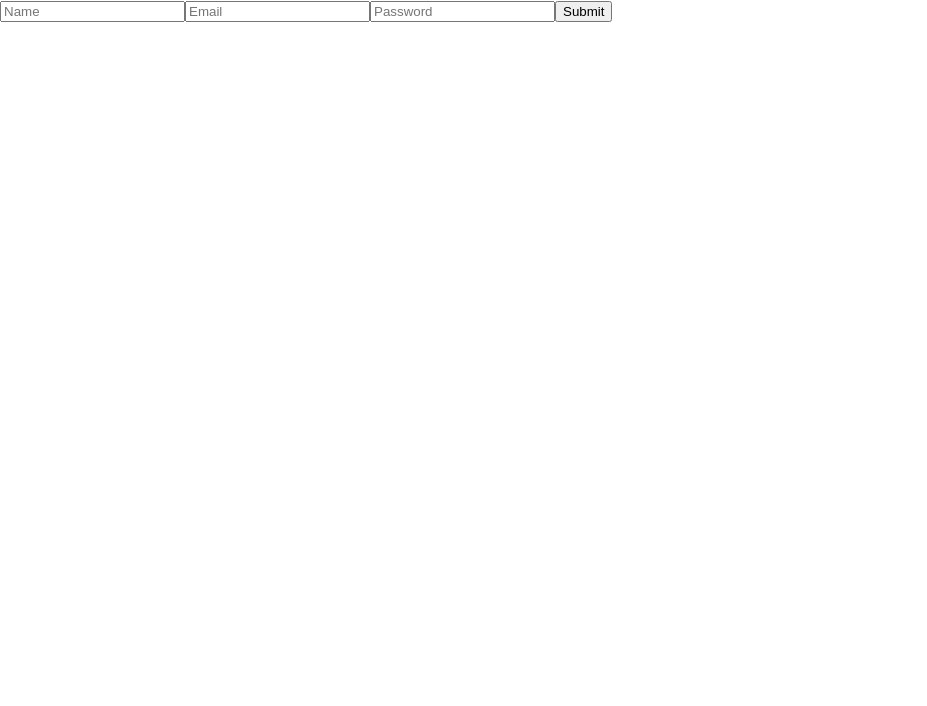
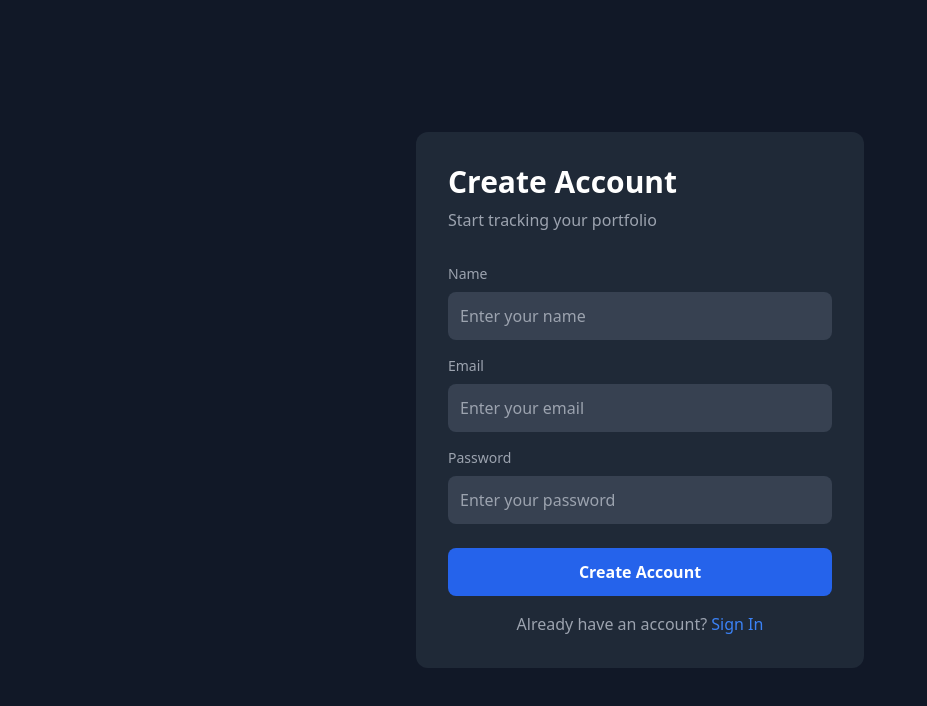
Before and after one commit to avanishdidwania/stock-portfolio-tracker, a React (Create React App) app in the folder client/: page /register in a window 1280 px wide. Shown: the top 706 px of the page, without its empty margins (0-927 px from the left). Built offline with nearby package versions, Linux system fonts and the light colour scheme.

Commit message:
Added Tailwind and gain/loss

```diff
--- a/client/package.json
+++ b/client/package.json
@@ -8,6 +8,7 @@
     "@testing-library/react": "^16.3.2",
     "@testing-library/user-event": "^13.5.0",
     "axios": "^1.13.6",
+    "lucide-react": "^1.8.0",
     "react": "^19.2.4",
     "react-dom": "^19.2.4",
     "react-router-dom": "^7.13.2",
@@ -37,5 +38,10 @@
       "last 1 firefox version",
       "last 1 safari version"
     ]
+  },
+  "devDependencies": {
+    "autoprefixer": "^10.5.0",
+    "postcss": "^8.5.10",
+    "tailwindcss": "^3.4.19"
   }
 }
--- /dev/null
+++ b/client/postcss.config.js
@@ -0,0 +1,6 @@
+module.exports = {
+  plugins: {
+    tailwindcss: {},
+    autoprefixer: {},
+  },
+}
--- a/client/src/index.css
+++ b/client/src/index.css
@@ -1,13 +1,3 @@
-body {
-  margin: 0;
-  font-family: -apple-system, BlinkMacSystemFont, 'Segoe UI', 'Roboto', 'Oxygen',
-    'Ubuntu', 'Cantarell', 'Fira Sans', 'Droid Sans', 'Helvetica Neue',
-    sans-serif;
-  -webkit-font-smoothing: antialiased;
-  -moz-osx-font-smoothing: grayscale;
-}
-
-code {
-  font-family: source-code-pro, Menlo, Monaco, Consolas, 'Courier New',
-    monospace;
-}
+@tailwind base;
+@tailwind components;
+@tailwind utilities;
--- a/client/src/index.js
+++ b/client/src/index.js
@@ -1,3 +1,4 @@
+import './index.css';
 import React from 'react';
 import ReactDOM from 'react-dom/client';
 import './index.css';
--- a/client/src/pages/Dashboard.js
+++ b/client/src/pages/Dashboard.js
@@ -116,6 +116,12 @@ const Dashboard = () => {
                     <p>Buy Price: ₹{item.buyPrice}</p>
                     <p>Current Price: ₹{stockData[item.symbol]?.['05. price'] || 'Loading...'}</p>
                     <p>Change: {stockData[item.symbol]?.['10. change percent'] || '...'}</p>
+                    <p>
+                        Gain/Loss: ₹{(
+                            (parseFloat(stockData[item.symbol]?.['05. price']) - item.buyPrice)
+                            * item.shares
+                        ).toFixed(2) || '...'}
+                    </p>
                     <button onClick={() => removeStock(item._id)}>Remove</button>
                 </div>
             ))}
--- a/client/src/pages/Register.js
+++ b/client/src/pages/Register.js
@@ -29,29 +29,59 @@ const Register = () =>{
     };
 
     return (
-        // form goes here
+    <div className="min-h-screen bg-gray-900 flex items-center justify-center">
+        <div className="bg-gray-800 p-8 rounded-xl w-full max-w-md">
+            <h1 className="text-3xl font-bold text-white mb-2">Create Account</h1>
+            <p className="text-gray-400 mb-8">Start tracking your portfolio</p>
+
+            {error && (
+                <p className="bg-red-500 text-white p-3 rounded-lg mb-4">{error}</p>
+            )}
+
             <form onSubmit={handleSubmit}>
+                <div className="mb-4">
+                    <label className="text-gray-400 text-sm mb-2 block">Name</label>
                     <input
                         type="text"
-                placeholder="Name"
+                        placeholder="Enter your name"
                         value={name}
                         onChange={(e) => setName(e.target.value)}
+                        className="w-full bg-gray-700 text-white p-3 rounded-lg focus:outline-none focus:ring-2 focus:ring-blue-500"
                     />
+                </div>
+                <div className="mb-4">
+                    <label className="text-gray-400 text-sm mb-2 block">Email</label>
                     <input
                         type="email"
-                placeholder="Email"
+                        placeholder="Enter your email"
                         value={email}
                         onChange={(e) => setEmail(e.target.value)}
+                        className="w-full bg-gray-700 text-white p-3 rounded-lg focus:outline-none focus:ring-2 focus:ring-blue-500"
                     />
+                </div>
+                <div className="mb-6">
+                    <label className="text-gray-400 text-sm mb-2 block">Password</label>
                     <input
                         type="password"
-                placeholder="Password"
+                        placeholder="Enter your password"
                         value={password}
                         onChange={(e) => setPassword(e.target.value)}
+                        className="w-full bg-gray-700 text-white p-3 rounded-lg focus:outline-none focus:ring-2 focus:ring-blue-500"
                     />
-            {error && <p>{error}</p>}
-            <button>Submit</button>
+                </div>
+                <button
+                    type="submit"
+                    className="w-full bg-blue-600 hover:bg-blue-700 text-white font-bold p-3 rounded-lg transition"
+                >
+                    Create Account
+                </button>
             </form>
+            <p className="text-gray-400 text-center mt-4">
+                Already have an account?{' '}
+                <a href="/" className="text-blue-500 hover:underline">Sign In</a>
+            </p>
+        </div>
+    </div>
 );
 }
 
--- /dev/null
+++ b/client/tailwind.config.js
@@ -0,0 +1,10 @@
+/** @type {import('tailwindcss').Config} */
+module.exports = {
+  content: [
+    "./src/**/*.{js,jsx,ts,tsx}",
+  ],
+  theme: {
+    extend: {},
+  },
+  plugins: [],
+}
```
Also changed, not shown: 1 other file (tests, documents, lock files or other folders). Lines whose indentation alone changed are shown as unchanged.
